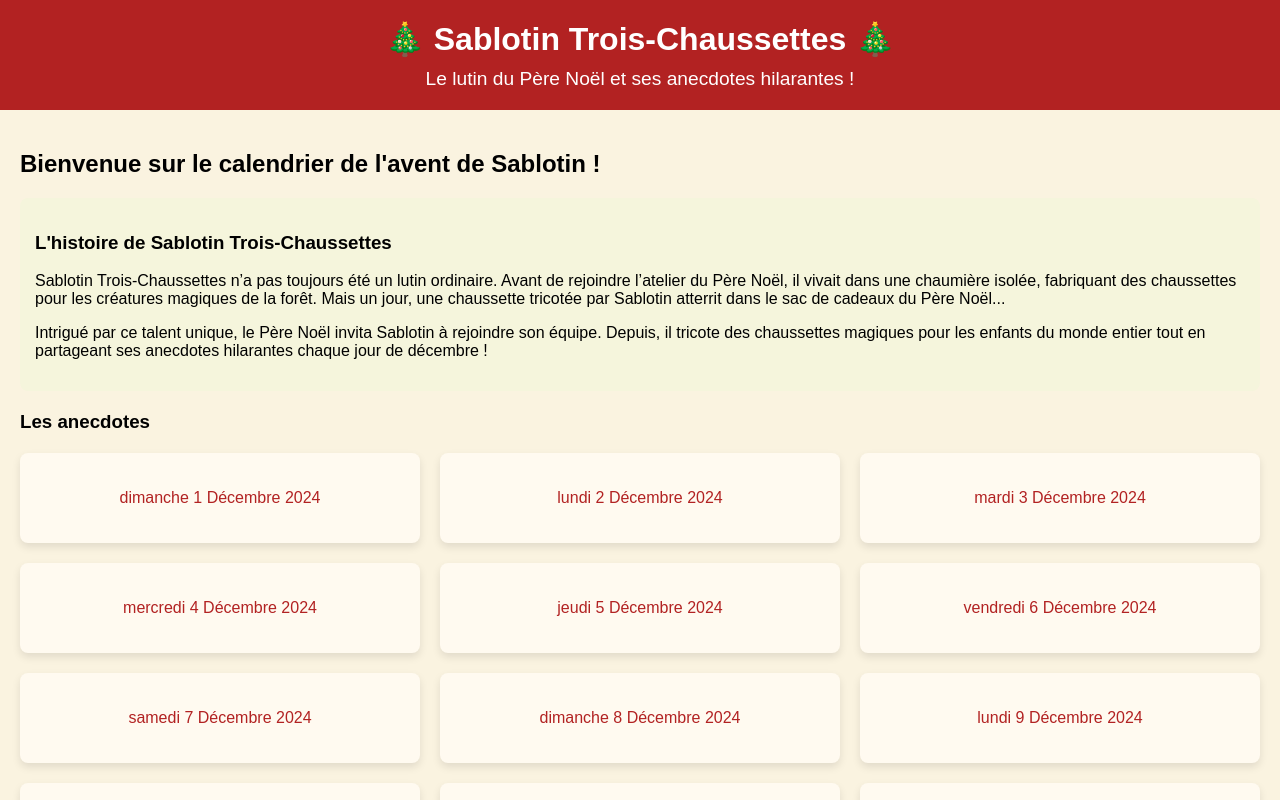
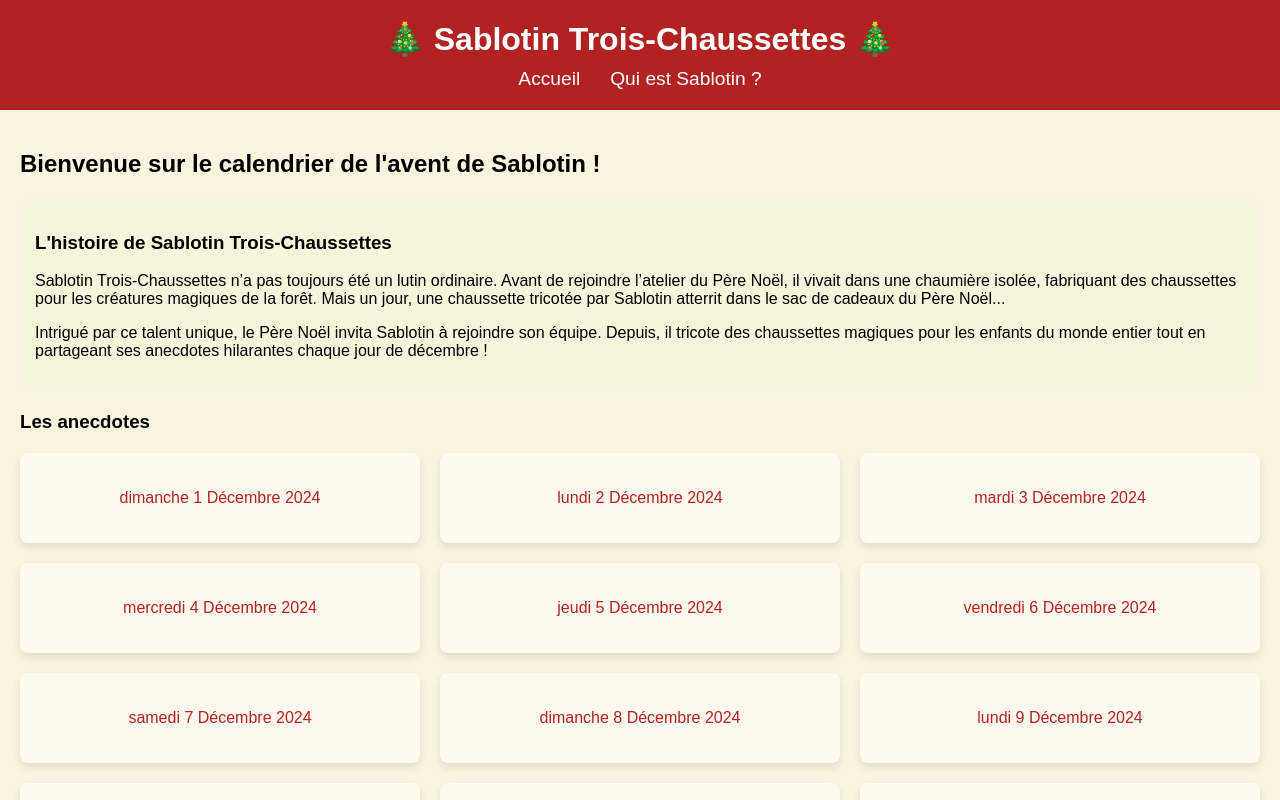
Before and after one commit to SabrinaMouginot/Sablotin_trois-chaussettes_Reactjs, a React (Vite) app: page / in a window 1280 px wide. Shown: the top 800 px of the page. Built offline with nearby package versions, Linux system fonts and the light colour scheme.

Commit message:
travai de style

```diff
--- a/src/components/Header.jsx
+++ b/src/components/Header.jsx
@@ -1,8 +1,42 @@
+// function Header() {
+//     return (
+//       <header style={styles.header}>
+//         <h1 style={styles.title}>🎄 Sablotin Trois-Chaussettes 🎄</h1>
+//         <p style={styles.subtitle}>Le lutin du Père Noël et ses anecdotes hilarantes !</p>
+//       </header>
+//     );
+//   }
+
+//   const styles = {
+//     header: {
+//       backgroundColor: '#B22222',
+//       color: '#FFF',
+//       textAlign: 'center',
+//       padding: '20px',
+//     },
+//     title: {
+//       fontSize: '2rem',
+//       margin: 0,
+//     },
+//     subtitle: {
+//       fontSize: '1.2rem',
+//       margin: '10px 0 0',
+//     },
+//   };
+
+//   export default Header;
+
+
+import { Link } from 'react-router-dom';
+
 function Header() {
   return (
     <header style={styles.header}>
       <h1 style={styles.title}>🎄 Sablotin Trois-Chaussettes 🎄</h1>
-        <p style={styles.subtitle}>Le lutin du Père Noël et ses anecdotes hilarantes !</p>
+      <nav style={styles.nav}>
+        <Link to="/" style={styles.link}>Accueil</Link>
+        <Link to="/about" style={styles.link}>Qui est Sablotin ?</Link>
+      </nav>
     </header>
   );
 }
@@ -18,9 +52,14 @@ function Header() {
     fontSize: '2rem',
     margin: 0,
   },
-    subtitle: {
+  nav: {
+    marginTop: '10px',
+  },
+  link: {
+    color: '#FFF',
+    textDecoration: 'none',
+    margin: '0 15px',
     fontSize: '1.2rem',
-      margin: '10px 0 0',
   },
 };
 
```
Lines whose indentation alone changed are shown as unchanged.
